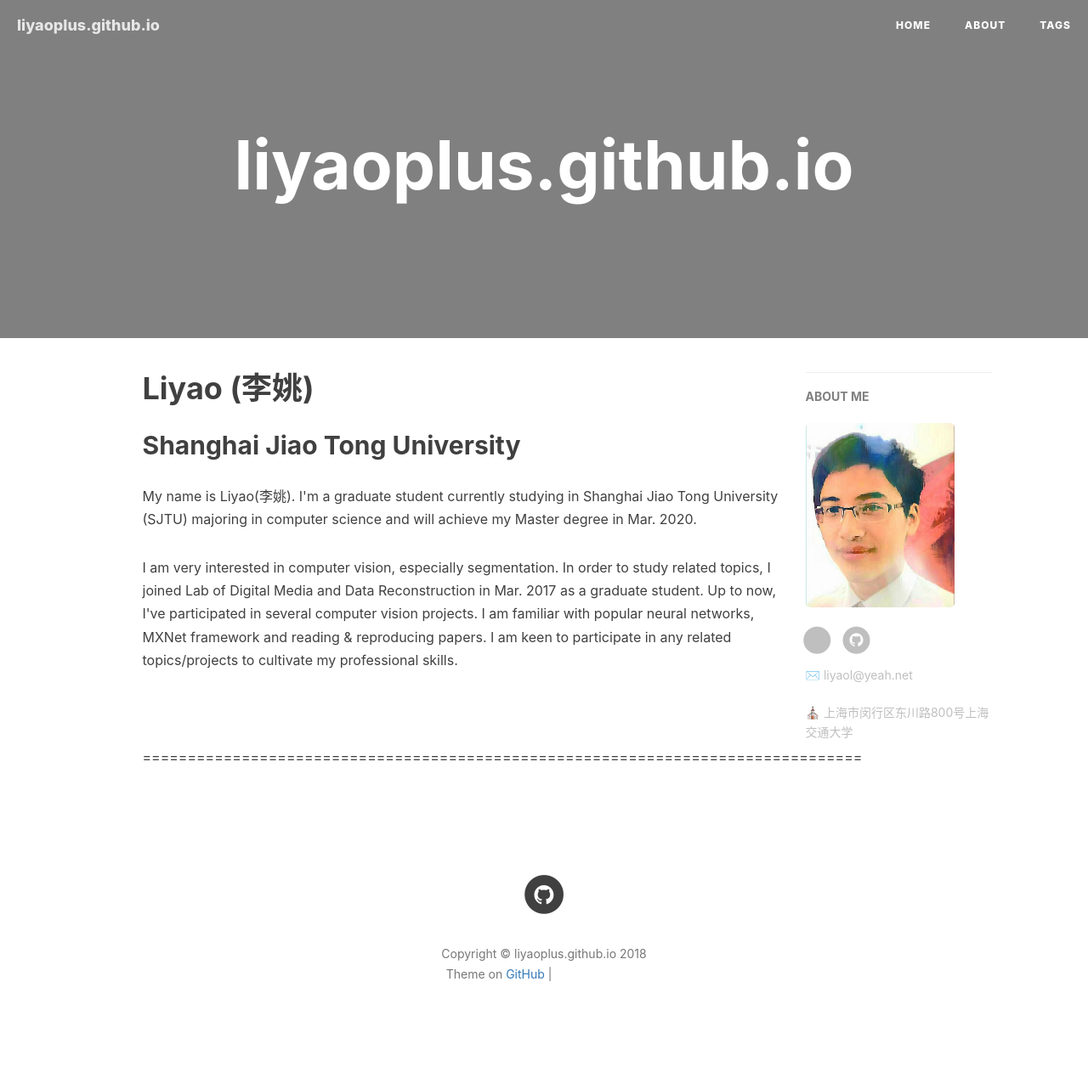
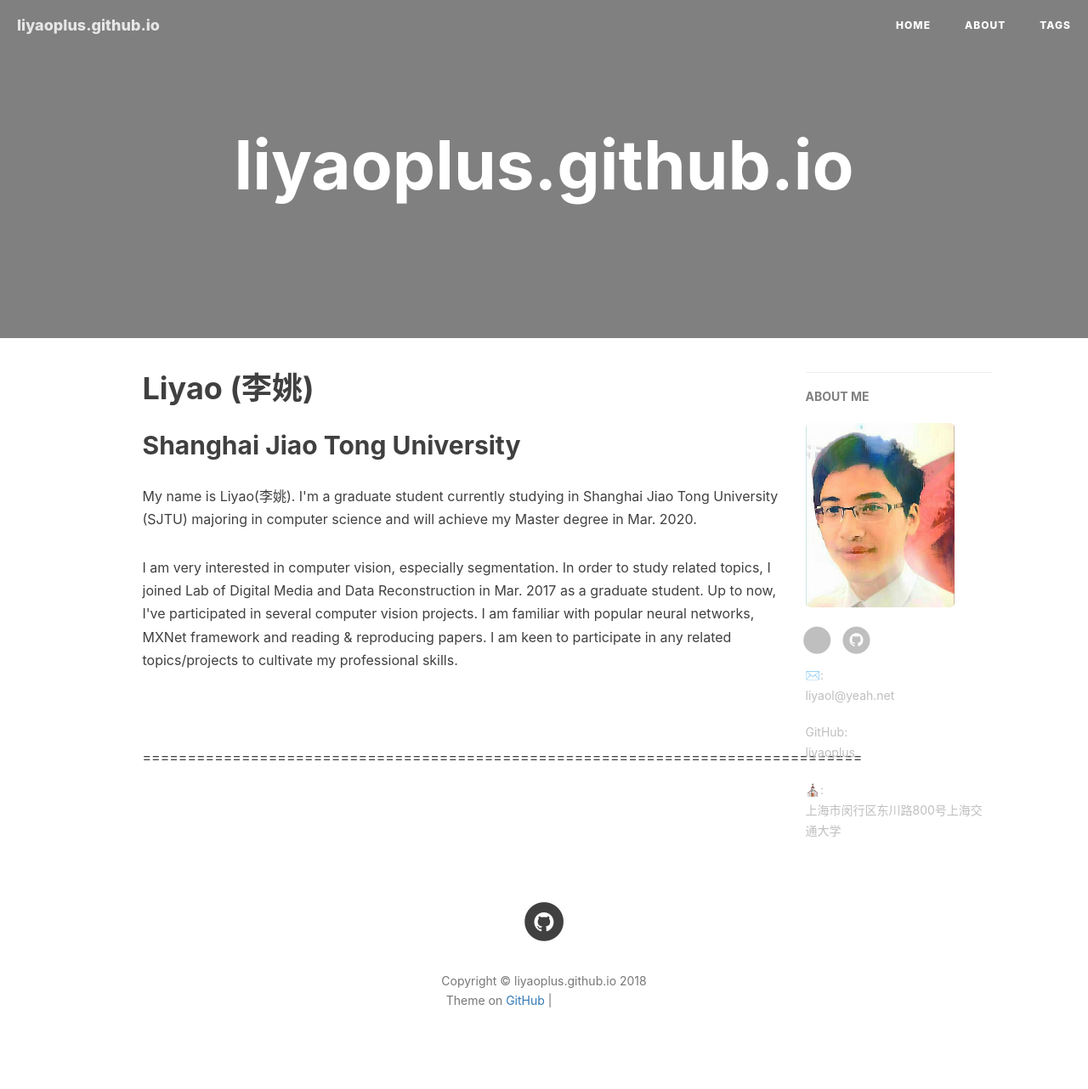
Before and after one commit to liyaoplus/liyaoplus.github.io, a Jekyll site: the page built from index.html, in a window 1280 px wide. Shown: the whole page at 85% size. Built offline with Jekyll 4.4.1, drawn with Linux system fonts in a browser that asks for light colours; nearby versions of some CDN libraries; the list of posts is cut into pages by our own code; comment, search, counter and statistics services are not loaded; before the commit the page ends 1251 px from its top, so only the background shows below that; grey boxes are pictures that could not be loaded.

Commit message:
Update page.html

```diff
--- a/_layouts/page.html
+++ b/_layouts/page.html
@@ -115,7 +115,7 @@ layout: default
 			    <!-- add CV add target = "_blank" to <a> by Liyao -->
                             {% if site.cv_filename %}
                             <li>
-                                <a target="_blank" href="https://github.com/liyaoplus/{{ site.cv_filename }}">
+                                <a target="_blank" href="https://liyaoplus.github.io/{{ site.cv_filename }}">
                                     <span class="fa-stack fa-lg">
                                         <i class="fa fa-circle fa-stack-2x"></i>
                                         <i class="fa fa-cv fa-stack-1x fa-inverse"></i>
@@ -198,10 +198,13 @@ layout: default
 
                         </ul>
                         {% if site.email %}
-                            <p>✉️ {{site.email}}</p>
+			    <p>✉️:<br/>{{site.email}}</p>
+                        {% endif %}
+			{% if site.github_username %}
+			    <p>GitHub:<br/><a href="https://github.com/{{site.github_username}}">liyaoplus</a></p>
                         {% endif %}
 			{% if site.address %}
-                            <p>⛪ {{site.address}}</p>
+			    <p>⛪:<br />{{site.address}}</p>
                         {% endif %}
                     </div>
                 </section>
```
